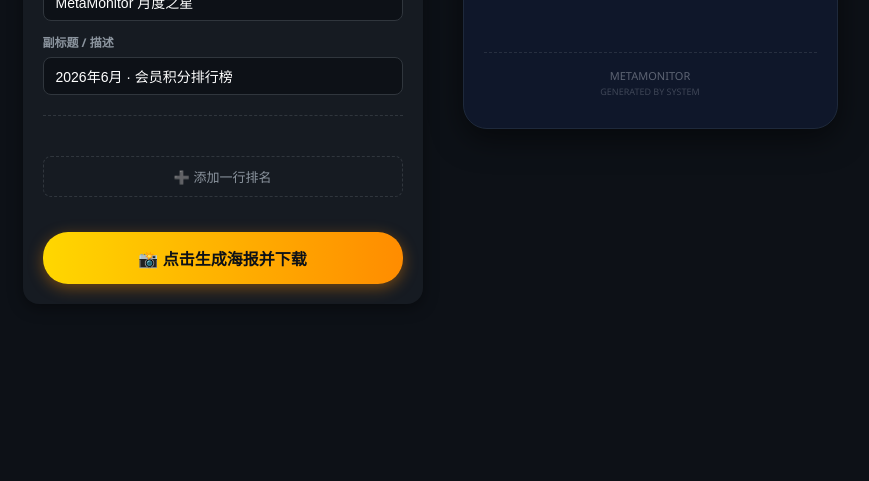
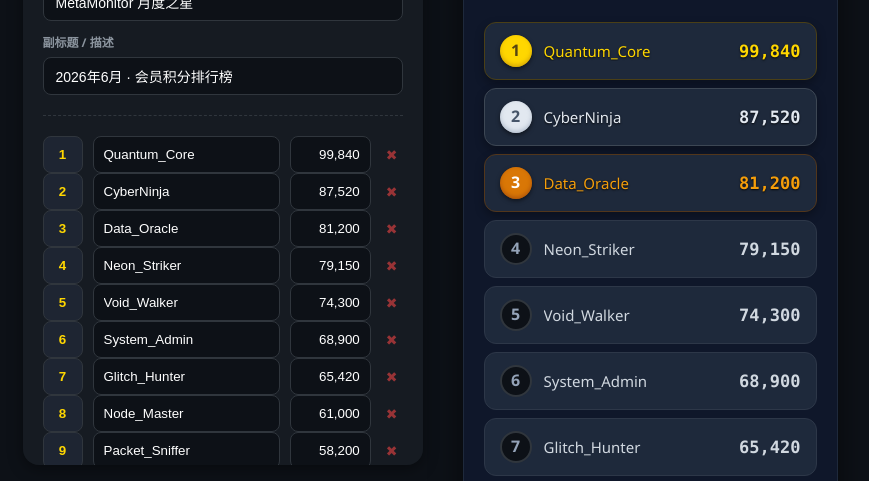
Before and after one commit to Bin-Jin/PaiMing, a plain HTML site: page index.html in a window 1280 px wide. Shown: the part 295-776 px from the top of the page, without its empty margins (210-1079 px from the left). Drawn offline with nearby package versions, Linux system fonts and the light colour scheme.

Commit message:
Update index.html

```diff
--- a/index.html
+++ b/index.html
@@ -592,16 +592,16 @@
     <script>
         // 1. 初始前十名积分数据（加入 rank 字段以支持并列）
         const top10Data = [
-            { rank: 1, name: "", score:  },
-            { rank: 2, name: "", score:  },
-            { rank: 3, name: "", score:  },
-            { rank: 4, name: "", score:  },
-            { rank: 5, name: "", score:  },
-            { rank: 6, name: "", score:  },
-            { rank: 7, name: "", score:  },
-            { rank: 8, name: "", score:  },
-            { rank: 9, name: "", score:  },
-            { rank: 10, name: "", score:  }
+            { rank: 1, name: "Quantum_Core", score: 99840 },
+            { rank: 2, name: "CyberNinja", score: 87520 },
+            { rank: 3, name: "Data_Oracle", score: 81200 },
+            { rank: 4, name: "Neon_Striker", score: 79150 },
+            { rank: 5, name: "Void_Walker", score: 74300 },
+            { rank: 6, name: "System_Admin", score: 68900 },
+            { rank: 7, name: "Glitch_Hunter", score: 65420 },
+            { rank: 8, name: "Node_Master", score: 61000 },
+            { rank: 9, name: "Packet_Sniffer", score: 58200 },
+            { rank: 10, name: "Binary_Ghost", score: 52100 }
         ];
 
         // 格式化数字
```
